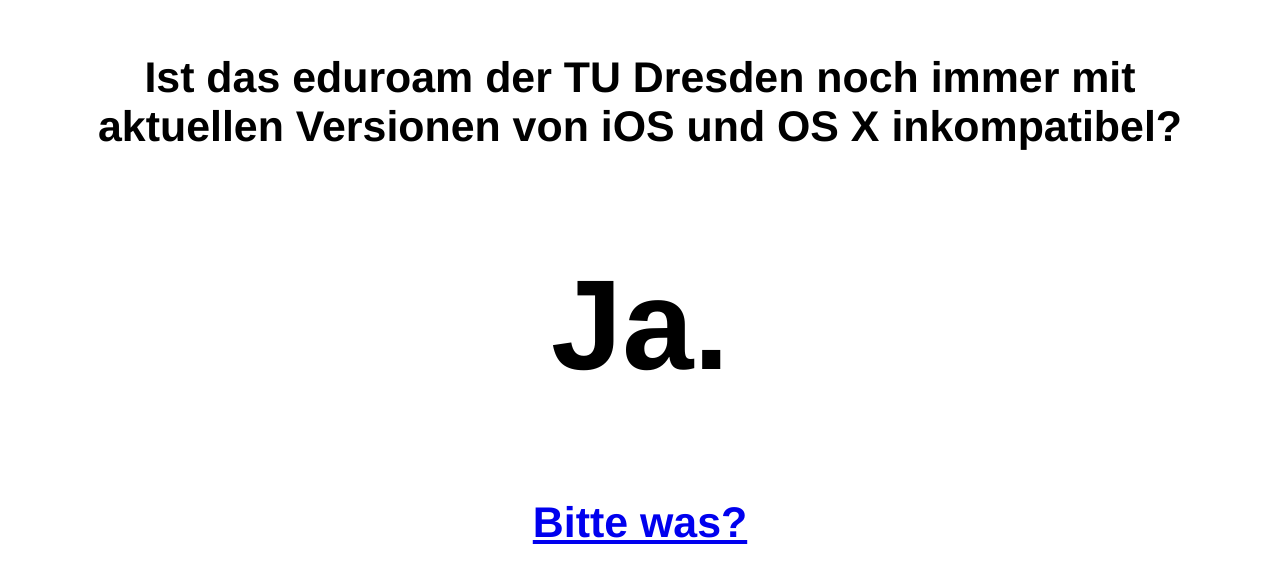
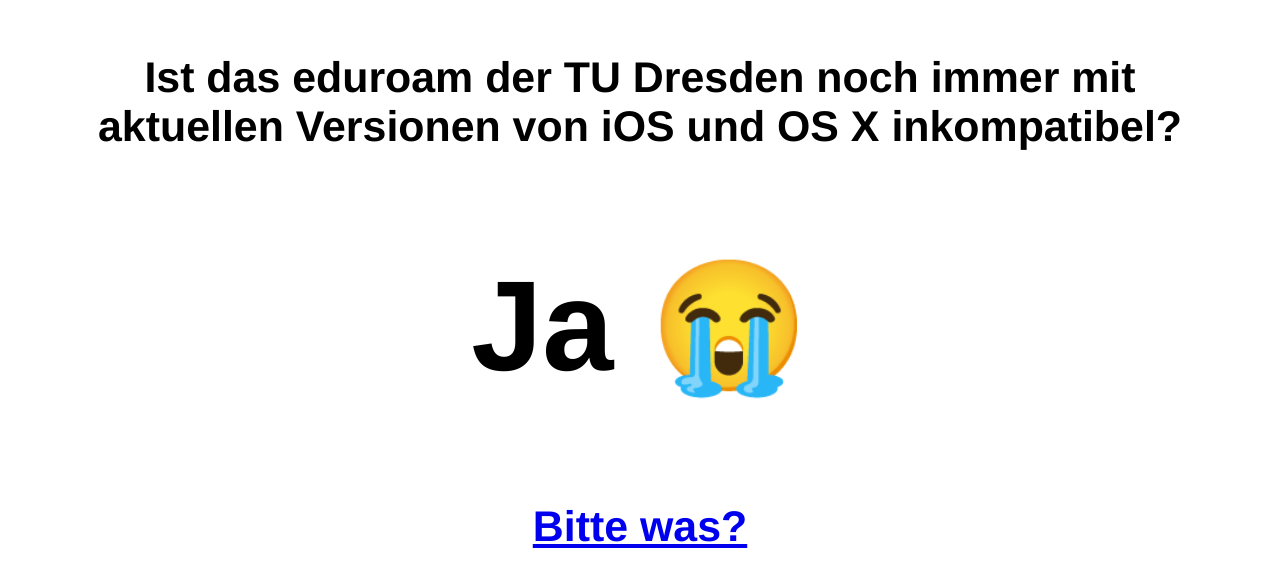
Before and after one commit to kiliankoe/isteduroamnochkaputt.de, a plain HTML site: page index.html in a window 1280 px wide. Shown: the part 127-714 px from the top of the page. Drawn offline with Linux system fonts and the light colour scheme.

Commit message:
emojis 💖

```diff
--- a/index.html
+++ b/index.html
@@ -7,7 +7,7 @@
 <body>
 		<div style="font-size:400%;position:absolute;left:0;top:50%;width:100%;margin-top:-5em;text-align:center;font-family:Amaranth,Helvetica,sans serif;">
 				<h6>Ist das eduroam der TU Dresden noch immer mit</br> aktuellen Versionen von iOS und OS X inkompatibel?</h6>
-				<h1>Ja.</h1>
+				<h1>Ja 😭</h1>
 				<h6><a href="/bittewas.html">Bitte was?</a></h6>
 		</div>
 </body>
```
Also changed, not shown: bittewas.html (+1 -1 lines).
